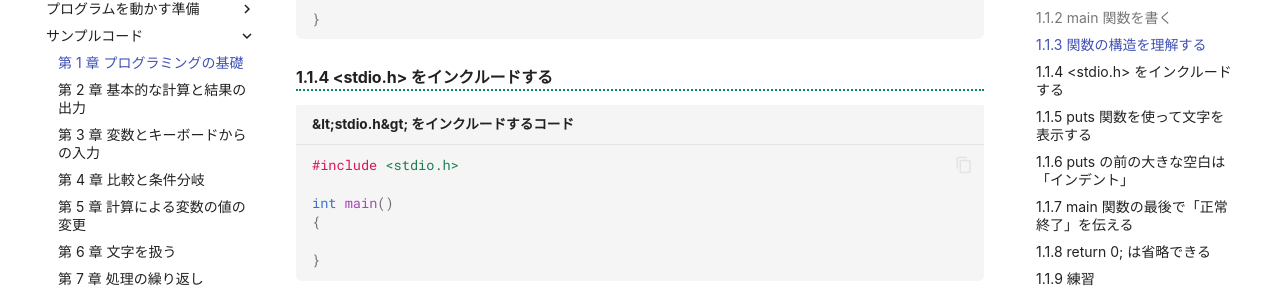
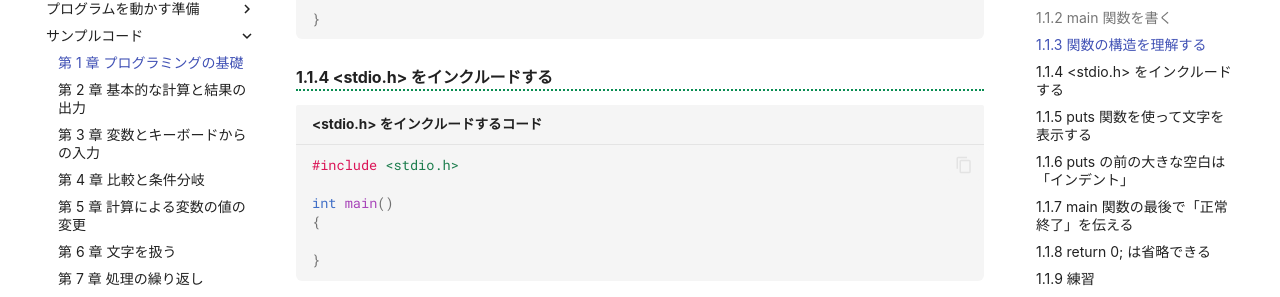
Before and after one commit to yuruyaka-c/yuruyaka-c.github.io, an MkDocs documentation site: the page built from docs/code/1.md, in a window 1280 px wide and 900 px high, scrolled down 923 px. Shown: the part 144-441 px from the top of the window. Built offline with MkDocs 1.6.1 and Material for MkDocs 9.7.7, drawn with Linux system fonts in a browser that asks for light colours; nearby versions of some CDN libraries; some web fonts are replaced.

Commit message:
Update 1.md

````diff
--- a/docs/code/1.md
+++ b/docs/code/1.md
@@ -46,7 +46,7 @@ int main()
 
 ### 1.1.4 &lt;stdio.h&gt; をインクルードする
 
-```c title="&lt;stdio.h&gt; をインクルードするコード"
+```c title="<stdio.h> をインクルードするコード"
 #include <stdio.h>
 
 int main()
````
